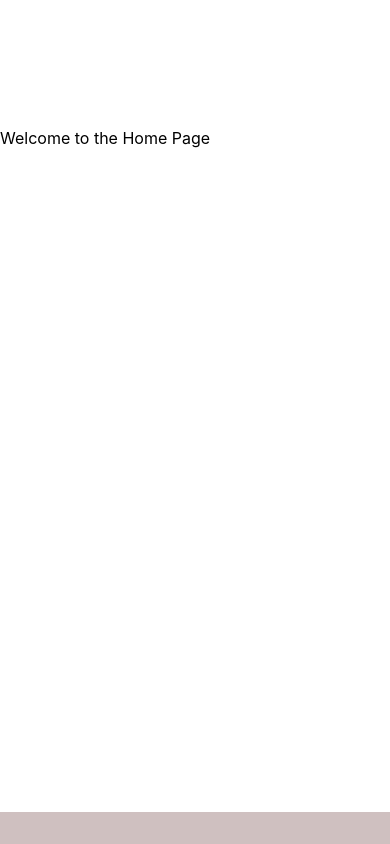
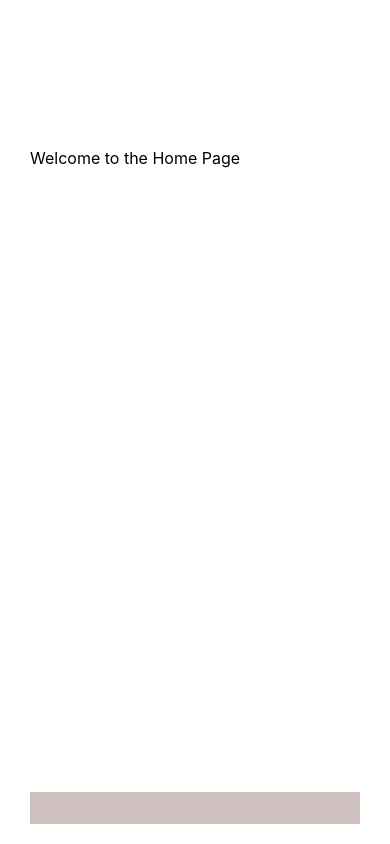
Before and after one commit to nvaneethm/react-portfolio, a Next.js app: page / in a window 390 px wide. Built offline with nearby package versions, Linux system fonts and the light colour scheme.

Commit message:
responsive margins

```diff
--- a/styles/Layout.module.css
+++ b/styles/Layout.module.css
@@ -1,7 +1,28 @@
-
 /* styles/Layout.module.css */
 .layout {
     display: flex;
     flex-direction: column;
     min-height: 100vh;
+    margin: 0 auto; /* Center the layout */
+    padding: 20px; /* Padding around the entire layout */
+    box-sizing: border-box; /* Include padding in width calculations */
+
+    /* Responsive margins */
+    @media (max-width: 768px) {
+        /* Smaller margin for mobile and small tablets */
+        margin-left: 10px;
+        margin-right: 10px;
+    }
+
+    @media (min-width: 769px) and (max-width: 1024px) {
+        /* Medium margin for large tablets */
+        margin-left: 20px;
+        margin-right: 20px;
+    }
+
+    @media (min-width: 1025px) {
+        /* Larger margin for desktop */
+        margin-left: 5%;
+        margin-right: 5%;
+    }
 }
```
